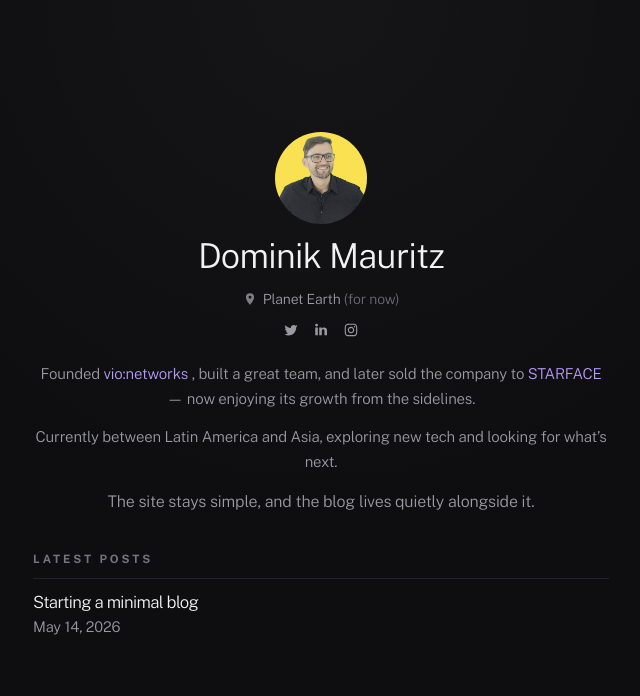
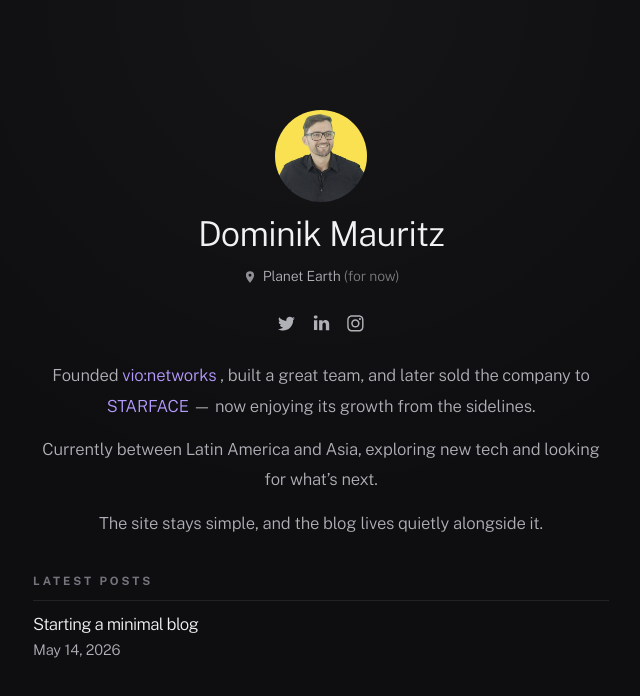
Before and after one commit to dominikmauritz/dominikmauritz-com, an Eleventy site: page src/index.njk in a window 1280 px wide. Shown: the whole page, without its empty margins (319-959 px from the left). Built offline with nearby package versions, Linux system fonts and the light colour scheme; Eleventy itself is replaced by a stand-in of ours; files that its build step writes are made by us from their sources.

Commit message:
Polish blog typography and header

```diff
--- a/src/_includes/layouts/base.njk
+++ b/src/_includes/layouts/base.njk
@@ -28,10 +28,12 @@
       {% if showSiteHeader != false %}
         <header class="site-header">
           <a class="site-brand" href="/">Dominik Mauritz</a>
-          <nav class="site-nav" aria-label="Primary">
-            <a href="/" {% if section == "home" %}aria-current="page"{% endif %}>Home</a>
-            <a href="/blog/" {% if section == "blog" %}aria-current="page"{% endif %}>Blog</a>
-          </nav>
+          {% if showSiteNav != false %}
+            <nav class="site-nav" aria-label="Primary">
+              <a href="/" {% if section == "home" %}aria-current="page"{% endif %}>Home</a>
+              <a href="/blog/" {% if section == "blog" %}aria-current="page"{% endif %}>Blog</a>
+            </nav>
+          {% endif %}
         </header>
       {% endif %}
       <main class="site-main {{ cardClass or '' }}">
--- a/src/_includes/layouts/post.njk
+++ b/src/_includes/layouts/post.njk
@@ -2,9 +2,9 @@
 layout: layouts/base.njk
 section: blog
 cardClass: prose-page
+showSiteNav: false
 ---
 <article class="post">
-  <p class="eyebrow">Blog</p>
   <h1 class="page-title">{{ title }}</h1>
   <p class="post-meta">{{ date | readableDate }}</p>
   {% if excerpt %}
--- a/src/assets/styles.css
+++ b/src/assets/styles.css
@@ -3,7 +3,7 @@
   --page-bg: #0e0e10;
   --page-glow: rgba(255, 255, 255, 0.03);
   --text: #f2f2f4;
-  --muted: #9a9aa2;
+  --muted: #b0b0b7;
   --soft: #74747d;
   --link: #b69bff;
   --link-hover: #d6c6ff;
@@ -134,8 +134,8 @@ a:hover {
 .empty-state {
   margin: 0;
   color: var(--muted);
-  font-size: 1rem;
-  line-height: 1.8;
+  font-size: 1.04rem;
+  line-height: 1.85;
   font-weight: 300;
   letter-spacing: -0.01rem;
 }
@@ -166,7 +166,7 @@ a:hover {
   gap: 0.85rem;
   list-style: none;
   padding: 0;
-  margin: -0.15rem 0 0.35rem;
+  margin: 0.6rem 0;
 }
 
 .social-icons a {
@@ -184,14 +184,12 @@ a:hover {
 }
 
 .social-icons svg {
-  width: 1rem;
-  height: 1rem;
+  width: 1.3rem;
+  height: 1.3rem;
   fill: currentColor;
 }
 
 .bio {
-  font-size: 0.9375rem;
-  line-height: 1.7;
   text-align: center;
 }
 
@@ -298,9 +296,11 @@ a:hover {
 .prose ol,
 .prose blockquote {
   margin: 0 0 1.1rem;
-  font-size: 1rem;
+  font-size: 1.04rem;
   line-height: 1.85;
   color: var(--muted);
+  font-weight: 300;
+  letter-spacing: -0.01rem;
 }
 
 .prose h2,
--- a/src/blog/index.njk
+++ b/src/blog/index.njk
@@ -5,9 +5,9 @@ description: Notes and writing from Dominik Mauritz
 permalink: /blog/
 section: blog
 cardClass: index-page
+showSiteNav: false
 ---
 <section class="section-intro">
-  <p class="eyebrow">Blog</p>
   <h1 class="page-title">Simple notes, written without turning the site into a whole app.</h1>
   <p class="lede">
     The blog is generated from Markdown with Eleventy and keeps the same minimal,
```
